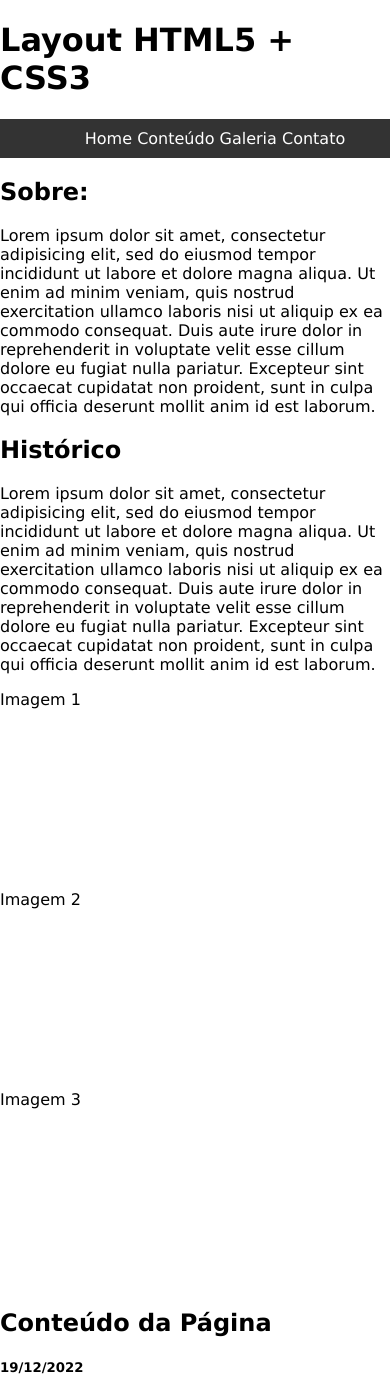
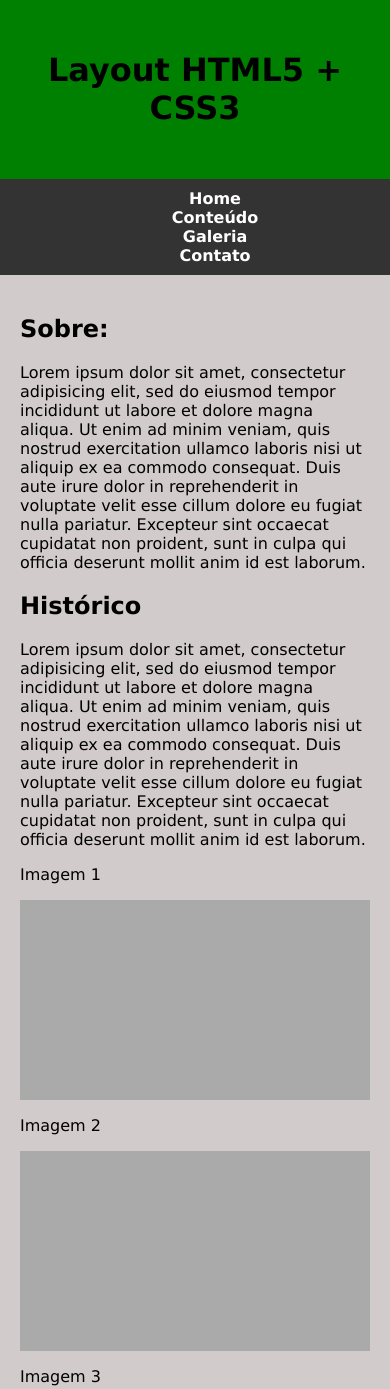
Before and after one commit to LeandroMMB/apLayout, a plain HTML site: page index.html in a window 390 px wide. Shown: the top 1389 px of the page. Drawn offline with Linux system fonts and the light colour scheme.

Commit message:
Layout do index pronto já responsivo

```diff
--- a/estilo.css
+++ b/estilo.css
@@ -20,12 +20,20 @@ nav{
     text-align: center;
     background-color: #333;
     width: 100%;
+    height: 3rem;
 }
 
 nav a{
     transition: 400ms;
     text-decoration: none;
     color: white;
+    font-weight: bold;
+}
+
+nav a:hover{
+    color: #1abc9c;
+    text-decoration: underline;
+    font-size: 150%;
 }
 
 nav ul{
@@ -39,3 +47,56 @@ nav li{
     display: inline;
     color: white;
 }
+
+header{
+    padding: 30px;
+    text-align: center;
+    background-color: #1abc9c;
+}
+
+.container{
+    display: flex;
+    flex-wrap: wrap;
+}
+
+.esquerda{
+    flex: 30%;
+    background-color: #d1cbcb;
+    padding: 20px;
+}
+
+.conteudo{
+    flex: 70%;
+    padding: 20px;
+}
+
+.imgFake{
+    background-color: #aaa;
+    width: 100%;
+    padding: 20px;
+}
+
+.footer{
+    padding: 20px;
+    background-color: #aaa;
+    text-align: center;
+    color: white;
+    flex: 100%;
+}
+
+@media screen and (max-width: 700px){
+    .container, nav{
+        flex-direction: column;
+    }
+    header{
+        background-color: green;
+    }
+}
+@media screen and (max-width: 400px){
+    nav{
+        height: 100%;
+    }
+    nav li{
+        display: block;
+    }
+}
--- a/index.html
+++ b/index.html
@@ -35,14 +35,17 @@ Click nbfs://nbhost/SystemFileSystem/Templates/ClientSide/html.html to edit this
                 <p>
                     Lorem ipsum dolor sit amet, consectetur adipisicing elit, sed do eiusmod tempor incididunt ut labore et dolore magna aliqua. Ut enim ad minim veniam, quis nostrud exercitation ullamco laboris nisi ut aliquip ex ea commodo consequat. Duis aute irure dolor in reprehenderit in voluptate velit esse cillum dolore eu fugiat nulla pariatur. Excepteur sint occaecat cupidatat non proident, sunt in culpa qui officia deserunt mollit anim id est laborum.
                 </p>
+                <p>Imagem 1</p>
                 <div class="imgFake" style="height: 200px">
-                    Imagem 1
+
                 </div>
+                <p>Imagem 2</p>
                 <div class="imgFake" style="height: 200px">
-                    Imagem 2
+
                 </div>
+                <p>Imagem 3</p>
                 <div class="imgFake" style="height: 200px">
-                    Imagem 3
+
                 </div>
             </div><!-- fim da div esquerda -->
             <div class="conteudo">
```
